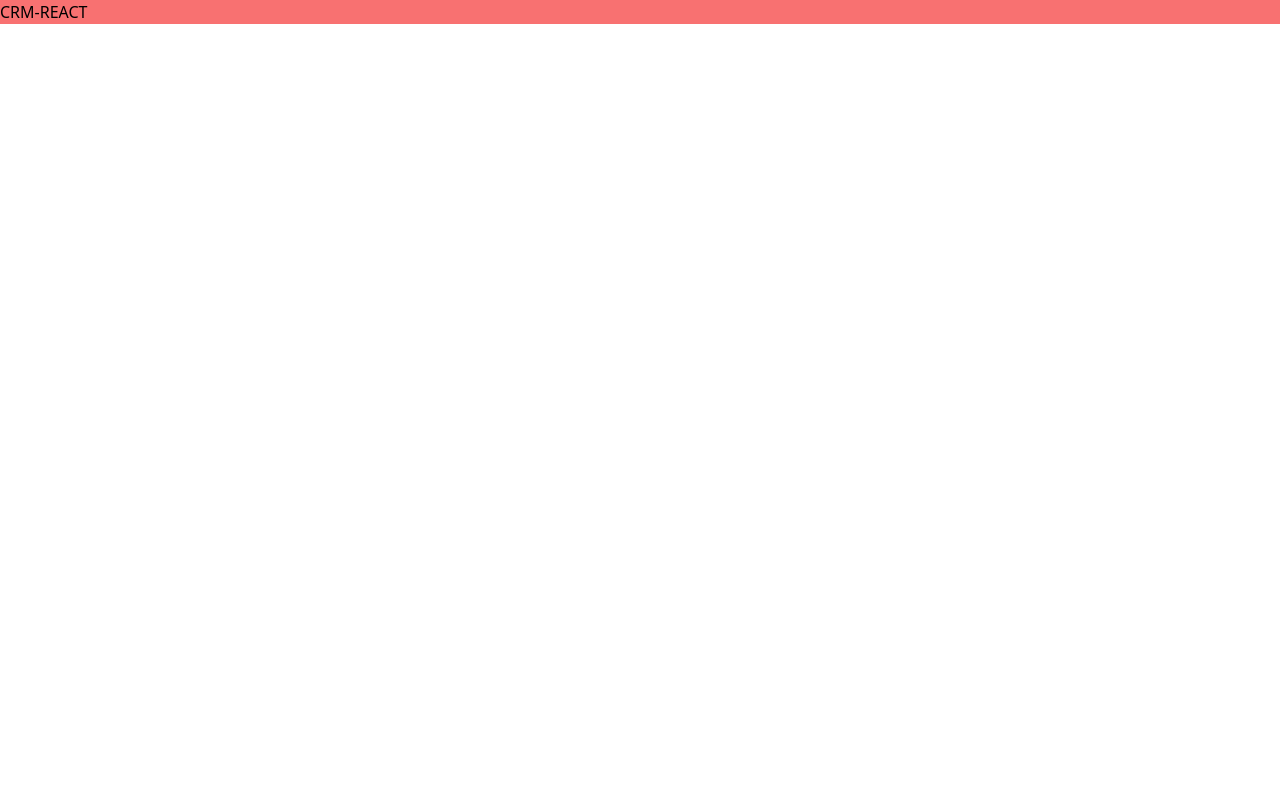
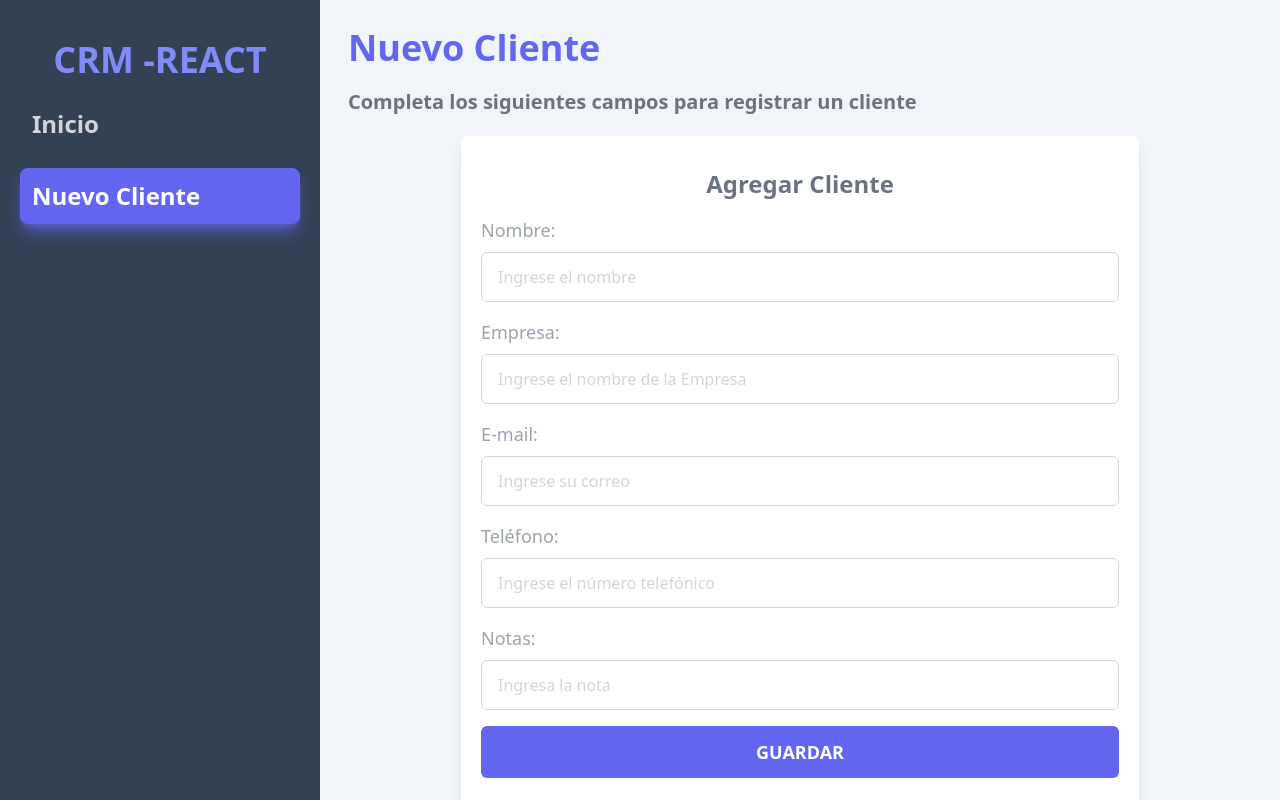
Before and after one commit to Jilverdelacruz/crm-react, a React (Vite) app: page /clientes/nuevo in a window 1280 px wide. Built offline with nearby package versions, Linux system fonts and the light colour scheme.

Commit message:
base routes and formik

```diff
--- a/package.json
+++ b/package.json
@@ -9,9 +9,12 @@
     "preview": "vite preview"
   },
   "dependencies": {
+    "formik": "^2.2.9",
     "react": "^18.2.0",
     "react-dom": "^18.2.0",
-    "react-router": "^6.3.0"
+    "react-router": "^6.3.0",
+    "react-router-dom": "^6.3.0",
+    "yup": "^0.32.11"
   },
   "devDependencies": {
     "@types/react": "^18.0.17",
--- a/src/App.jsx
+++ b/src/App.jsx
@@ -1,11 +1,23 @@
 import {BrowserRouter, Routes, Route} from 'react-router-dom'
+import Layout from './layout/Layout'
+import Inicio from './paginas/Inicio'
+import NuevoCliente from './paginas/NuevoCliente'
+import EditarCliente from './paginas/EditarCliente'
 
 function App() {
 
 
   return (
 
-      <h1 className="bg-red-400">CRM-REACT</h1>
+      <BrowserRouter>
+        <Routes>
+            <Route path='/clientes' element={<Layout />}>  {/*Cuando tiene una etiqueta de cierre es que agrupo un conjunto de rutas y este se convienrte un master page.*/}
+             <Route index element={<Inicio />}/>  {/*Es una ruta individual, donde se mostrará en la misma ruta del master page, para ello será necesario usar el Outlet, en este caso en el componenete Inicio */}
+             <Route path='nuevo' element={<NuevoCliente />}/> {/* Es una ruta individual donde la ruta se agregará a la ruta principal y tambien verás el master page*/}
+             <Route path='editar/:id' element={<EditarCliente />}/>{/*Para la ruta donde se requiere un id dinámico, :id*/ }
+          </Route>
+        </Routes>
+      </BrowserRouter>
 
 
   )
--- /dev/null
+++ b/src/componentes/Formulario.jsx
@@ -0,0 +1,63 @@
+import {Formik, Form, Field} from 'formik'
+const Formulario =() =>{
+
+    return (
+        <div className="mt-5 bg-white px-5 py-8 md:w-3/4 mx-auto shadow-lg rounded-md">
+            <h2 className="text-2xl font-bold text-gray-500 text-center"> Agregar Cliente</h2>
+            <Formik>
+                <Form>
+                    <div className='my-4'>
+                        <label className='text-gray-400 text-lg' htmlFor="nombre">Nombre:</label>
+                       <Field className='py-3 px-4 block w-full mt-2
+                       border border-gray-300 placeholder:text-gray-300 outline-indigo-500 rounded-md'
+                       id='nombre'
+                       placeholder='Ingrese el nombre'
+                       type='text'
+
+                       />
+                    </div>
+                    <div className='my-4'>
+                        <label className='text-gray-400 text-lg' htmlFor="empresa">Empresa:</label>
+                       <Field className='py-3 px-4 block w-full mt-2 placeholder:text-gray-300 border border-gray-300 outline-indigo-500 rounded-md'
+                       id='empresa'
+                       placeholder='Ingrese el nombre de la Empresa'
+                       type='text'
+                       />
+                    </div>
+                    <div className='my-4'>
+                        <label className='text-gray-400 text-lg' htmlFor="email">E-mail:</label>
+                       <Field className='py-3 px-4 block w-full mt-2 placeholder:text-gray-300 border border-gray-300 outline-indigo-500 rounded-md'
+                       id='email'
+                       placeholder='Ingrese su correo'
+                       type='email'
+                       />
+                    </div>
+                    <div className='my-4'>
+                        <label className='text-gray-400 text-lg' htmlFor="telefono">Teléfono:</label>
+                       <Field className='py-3 px-4 block w-full mt-2 placeholder:text-gray-300 border border-gray-300 outline-indigo-500 rounded-md'
+                       id='telefono'
+                       placeholder='Ingrese el número telefónico'
+                       type='tel'
+                       />
+                    </div>
+                    <div className='my-4'>
+                        <label className='text-gray-400 text-lg' htmlFor="notas">Notas:</label>
+                       <Field className='py-3 px-4 block w-full mt-2 placeholder:text-gray-300 border border-gray-300 outline-indigo-500 rounded-md'
+                       id='notas'
+                       placeholder='Ingresa la nota'
+                       type='text'
+                       />
+                    </div>
+                    <input className='text-lg font-bold text-white bg-indigo-500 uppercase py-3 px-4 rounded-md w-full hover:shadow-lg hover:shadow-indigo-400'
+                    value='Guardar'
+                    type='button'
+
+                    />
+
+                </Form>
+            </Formik>
+        </div>
+    )
+}
+
+export default Formulario
--- a/src/layout/Layout.jsx
+++ b/src/layout/Layout.jsx
@@ -1,9 +1,30 @@
+import {Outlet, Link, useLocation } from 'react-router-dom'
+const Layout = () =>{
+    const ruta = useLocation()
+    const rutaActual= ruta.pathname
+    return(
+        <div className='md:flex md:h-screen'>
+            <div className='md:w-1/4 bg-slate-700  py-10 px-5'>
+                <h1 className='font-bold text-4xl text-center text-indigo-400'> CRM -REACT</h1>
+            <nav>
+               <Link className={`${rutaActual === '/clientes' && 'bg-indigo-500 text-white rounded-lg shadow-lg shadow-indigo-500/70'} mt-4 block text-2xl font-bold text-gray-300 hover:bg-indigo-500 hover:text-white
+               hover:rounded-lg
+               hover:shadow-lg hover:shadow-indigo-500/70
+               px-3
+               py-3`}
+               to="/clientes">Inicio</Link>
+               <Link className={`${rutaActual === '/clientes/nuevo' && 'bg-indigo-500 text-white rounded-lg shadow-lg shadow-indigo-500/70'} mt-4 block text-2xl font-bold text-gray-300 hover:bg-indigo-500 hover:text-white
+               hover:rounded-lg
+               hover:shadow-lg hover:shadow-indigo-500/70
+               px-3
+               py-3 `}
+               to="/clientes/nuevo">Nuevo Cliente</Link>
+            </nav>
+            </div>
+            <div className='md:w-3/4 bg-slate-100 p-7  overflow-scroll'>
+            <Outlet />
+            </div>
 
-const Layout = () =>{
-
-    return(
-        <div>
-            <h1>Desde Layout.jsx</h1>
         </div>
     )
 }
--- a/src/paginas/Inicio.jsx
+++ b/src/paginas/Inicio.jsx
@@ -1,9 +1,11 @@
+
 
 const Inicio = () =>{
 
     return (
         <div>
             <h1>Inicio</h1>
+
         </div>
     )
 }
--- a/src/paginas/NuevoCliente.jsx
+++ b/src/paginas/NuevoCliente.jsx
@@ -1,10 +1,13 @@
+import Formulario from '../componentes/Formulario'
 
 const NuevoCliente = () =>{
 
     return (
-        <div>
-            <h1>NuevoCliente</h1>
-        </div>
+        <>
+            <h1 className="font-bold text-4xl text-indigo-500">Nuevo Cliente</h1>
+            <p className="text-xl mt-5 font-semibold text-gray-500">Completa los siguientes campos para registrar un cliente</p>
+            <Formulario />
+        </>
     )
 }
 
```
Also changed, not shown: 1 other file (tests, documents, lock files or other folders).
